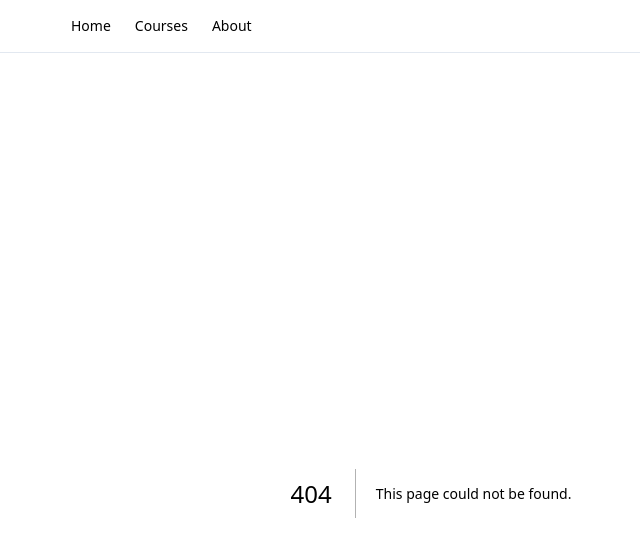
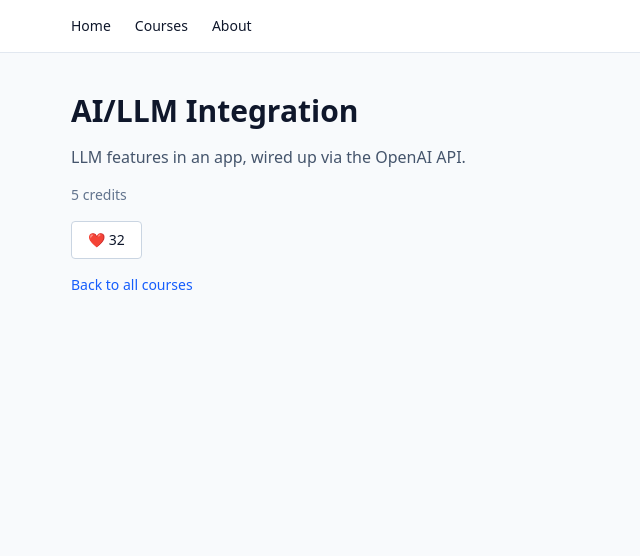
Before and after one commit to yaroslavKonyukhov/course-catalog, a Next.js app: page /courses/ai-integration in a window 1280 px wide. Before the commit this address had no page. Shown: the top 556 px of the page, without its empty margins (209-849 px from the left). Built offline with nearby package versions, Linux system fonts and the light colour scheme.

Commit message:
feat: add dynamic course route with loading, not-found and like button

```diff
--- /dev/null
+++ b/app/courses/[id]/loading.tsx
@@ -0,0 +1,3 @@
+export default function Loading() {
+  return <p className="text-slate-500">Loading course…</p>;
+}
--- /dev/null
+++ b/app/courses/[id]/page.tsx
@@ -0,0 +1,35 @@
+import Link from "next/link";
+import { notFound } from "next/navigation";
+import { LikeButton } from "@/components/LikeButton";
+import { getCourse, getCourses } from "@/lib/courses";
+
+export async function generateStaticParams() {
+  const courses = await getCourses();
+
+  return courses.map((course) => ({ id: course.id }));
+}
+
+export default async function CoursePage({
+  params,
+}: {
+  params: Promise<{ id: string }>;
+}) {
+  const { id } = await params;
+  const course = await getCourse(id);
+
+  if (!course) {
+    notFound();
+  }
+
+  return (
+    <article className="flex flex-col items-start gap-4">
+      <h1 className="text-3xl font-semibold">{course.title}</h1>
+      <p className="text-slate-600">{course.description}</p>
+      <p className="text-sm text-slate-500">{course.credits} credits</p>
+      <LikeButton initialLikes={course.likes} />
+      <Link href="/courses" className="text-sm text-blue-600 hover:underline">
+        Back to all courses
+      </Link>
+    </article>
+  );
+}
--- /dev/null
+++ b/app/courses/not-found.tsx
@@ -0,0 +1,15 @@
+import Link from "next/link";
+
+export default function NotFound() {
+  return (
+    <section className="flex flex-col items-start gap-4">
+      <h1 className="text-2xl font-semibold">Course not found</h1>
+      <p className="text-slate-600">
+        There is no course with this id in the catalog.
+      </p>
+      <Link href="/courses" className="text-sm text-blue-600 hover:underline">
+        Back to all courses
+      </Link>
+    </section>
+  );
+}
--- /dev/null
+++ b/components/LikeButton.tsx
@@ -0,0 +1,24 @@
+"use client";
+
+import { useState } from "react";
+
+type LikeButtonProps = {
+  initialLikes: number;
+};
+
+export function LikeButton({ initialLikes }: LikeButtonProps) {
+  const [likes, setLikes] = useState<number>(initialLikes);
+
+  function handleClick() {
+    setLikes((prev) => prev + 1);
+  }
+
+  return (
+    <button
+      onClick={handleClick}
+      className="w-fit rounded border border-slate-300 bg-white px-4 py-2 text-sm hover:border-rose-500"
+    >
+      ❤ {likes}
+    </button>
+  );
+}
```
